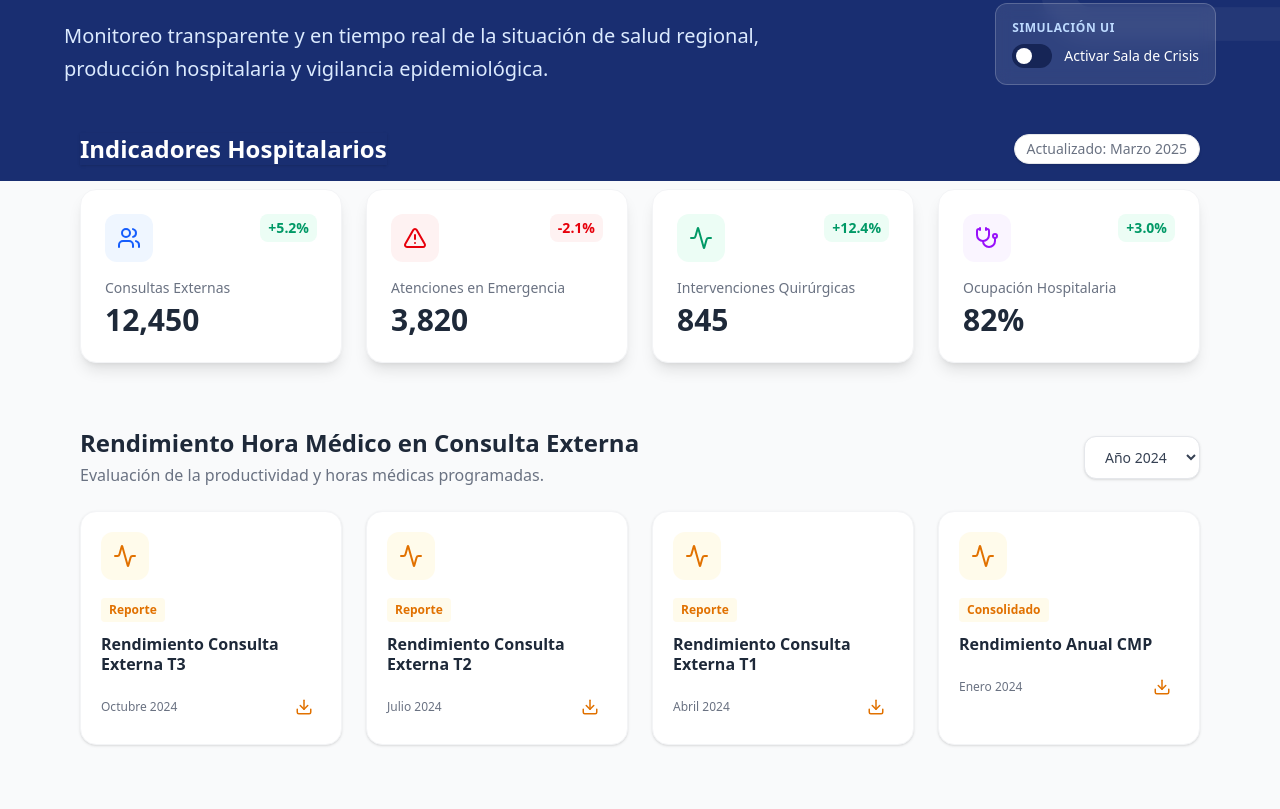
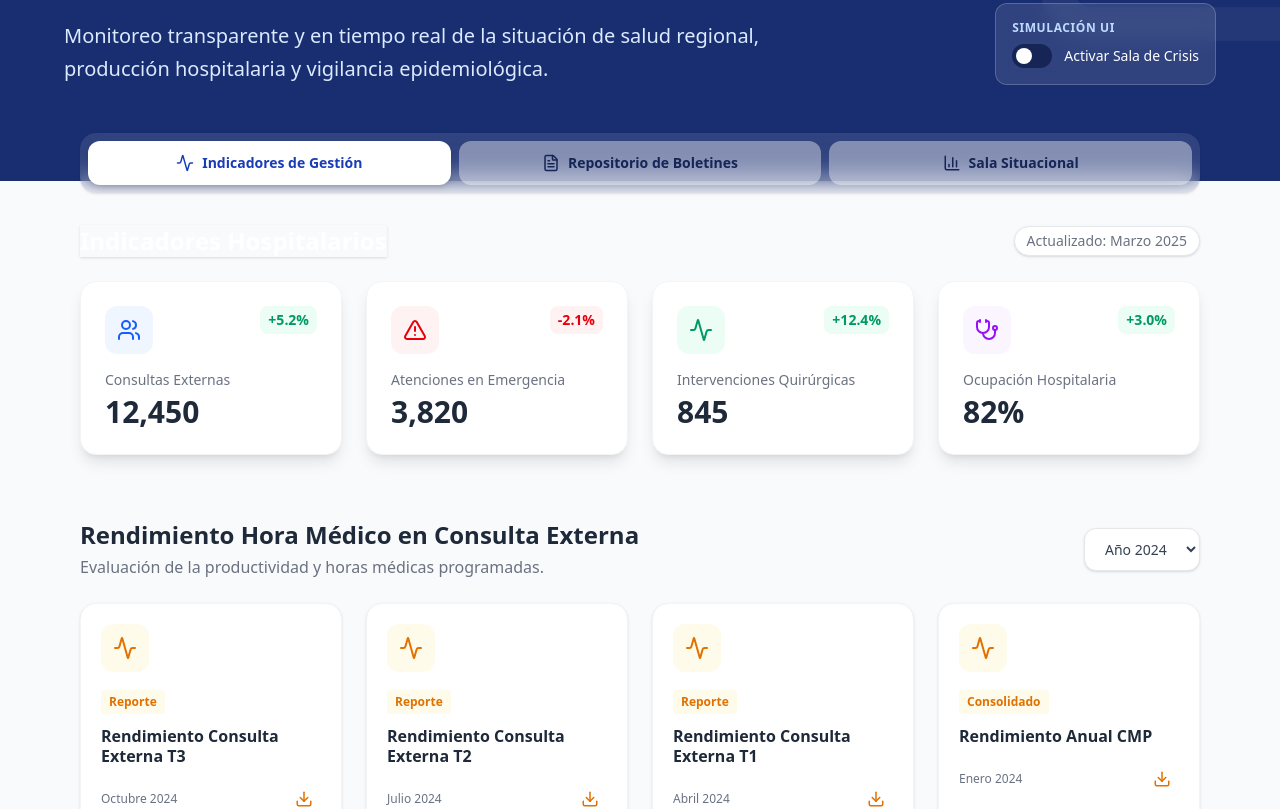
Before and after one commit to jhonyvp2000/hospital, a Next.js app: page /epidemiologia in a window 1280 px wide. Shown: the part 380-1189 px from the top of the page. Built offline with nearby package versions, Linux system fonts and the light colour scheme.

Commit message:
Refactor Epidemiologia page to use Tabbed UI navigation

```diff
--- a/src/app/epidemiologia/page.tsx
+++ b/src/app/epidemiologia/page.tsx
@@ -59,6 +59,10 @@ const bulletinsAnalisisInd = [
 export default function EpidemiologiaPage() {
     const [activeTab, setActiveTab] = useState('dengue');
     const [isCrisisActive, setIsCrisisActive] = useState(false); // Toggle to simulate Crisis Room
+
+    // UI/UX Redesign Tabs State
+    const [mainTab, setMainTab] = useState('indicadores'); // 'indicadores', 'boletines', 'situacional'
+    const [bolSubTab, setBolSubTab] = useState('epidemiologicos'); // 'epidemiologicos', 'iaas', 'estadisticos'
 
     return (
         <main className="min-h-screen bg-gray-50 pb-20">
@@ -127,6 +131,31 @@ export default function EpidemiologiaPage() {
             {/* Main Content */}
             <main className="container mx-auto max-w-6xl px-4 -mt-32 lg:-mt-12 relative z-30">
 
+                {/* Main Tabs Navigation */}
+                <div className="flex overflow-x-auto bg-white/10 rounded-2xl p-2 mb-8 gap-2 relative z-40 backdrop-blur-md shadow-sm xl:overflow-visible scrollbar-hide">
+                    <button
+                        onClick={() => setMainTab('indicadores')}
+                        className={`flex-1 min-w-[200px] py-3 px-4 rounded-xl font-bold text-sm transition-all flex justify-center items-center gap-2 ${mainTab === 'indicadores' ? 'bg-white text-blue-800 shadow-md' : 'bg-white/40 text-blue-950 hover:bg-white/80'}`}
+                    >
+                        <Activity size={18} /> Indicadores de Gestión
+                    </button>
+                    <button
+                        onClick={() => setMainTab('boletines')}
+                        className={`flex-1 min-w-[200px] py-3 px-4 rounded-xl font-bold text-sm transition-all flex justify-center items-center gap-2 ${mainTab === 'boletines' ? 'bg-white text-blue-800 shadow-md' : 'bg-white/40 text-blue-950 hover:bg-white/80'}`}
+                    >
+                        <FileText size={18} /> Repositorio de Boletines
+                    </button>
+                    <button
+                        onClick={() => setMainTab('situacional')}
+                        className={`flex-1 min-w-[200px] py-3 px-4 rounded-xl font-bold text-sm transition-all flex justify-center items-center gap-2 ${mainTab === 'situacional' ? 'bg-white text-blue-800 shadow-md' : 'bg-white/40 text-blue-950 hover:bg-white/80'}`}
+                    >
+                        <BarChart3 size={18} /> Sala Situacional
+                    </button>
+                </div>
+
+                {/* --- PESTAÑA 1: INDICADORES HOSPITALARIOS --- */}
+                {mainTab === 'indicadores' && (
+                    <div className="animate-in fade-in slide-in-from-bottom-4 duration-500">
                         {/* 1. Hospital Indicators KPIs */}
                         <div className="mb-16">
                             <div className="flex flex-col sm:flex-row sm:items-center justify-between mb-6 gap-3">
@@ -231,9 +260,43 @@ export default function EpidemiologiaPage() {
                                 ))}
                             </div>
                         </div>
+                    </div>
+                )}
 
+                {/* --- PESTAÑA 2: REPOSITORIO DE BOLETINES --- */}
+                {mainTab === 'boletines' && (
+                    <div className="animate-in fade-in slide-in-from-bottom-4 duration-500 flex flex-col md:flex-row gap-8">
+                        {/* Sidebar Menu */}
+                        <div className="w-full md:w-64 shrink-0 space-y-2">
+                            <button
+                                onClick={() => setBolSubTab('epidemiologicos')}
+                                className={`w-full text-left px-4 py-3 rounded-xl text-sm font-bold flex items-center justify-between transition-colors ${bolSubTab === 'epidemiologicos' ? 'bg-blue-50 text-blue-700 border border-blue-200' : 'bg-white text-gray-600 border border-gray-100 hover:bg-gray-50'}`}
+                            >
+                                <span className="flex items-center gap-2"><Activity size={18} /> Epidemiológicos</span>
+                                <ChevronRight size={16} className={bolSubTab === 'epidemiologicos' ? 'text-blue-500' : 'text-gray-300'} />
+                            </button>
+                            <button
+                                onClick={() => setBolSubTab('iaas')}
+                                className={`w-full text-left px-4 py-3 rounded-xl text-sm font-bold flex items-center justify-between transition-colors ${bolSubTab === 'iaas' ? 'bg-purple-50 text-purple-700 border border-purple-200' : 'bg-white text-gray-600 border border-gray-100 hover:bg-gray-50'}`}
+                            >
+                                <span className="flex items-center gap-2"><FileWarning size={18} /> Infecciones IAAS</span>
+                                <ChevronRight size={16} className={bolSubTab === 'iaas' ? 'text-purple-500' : 'text-gray-300'} />
+                            </button>
+                            <button
+                                onClick={() => setBolSubTab('estadisticos')}
+                                className={`w-full text-left px-4 py-3 rounded-xl text-sm font-bold flex items-center justify-between transition-colors ${bolSubTab === 'estadisticos' ? 'bg-emerald-50 text-emerald-700 border border-emerald-200' : 'bg-white text-gray-600 border border-gray-100 hover:bg-gray-50'}`}
+                            >
+                                <span className="flex items-center gap-2"><BarChart3 size={18} /> Estadísticos</span>
+                                <ChevronRight size={16} className={bolSubTab === 'estadisticos' ? 'text-emerald-500' : 'text-gray-300'} />
+                            </button>
+                        </div>
+
+                        {/* Boletines Content Based on Selection */}
+                        <div className="flex-1 bg-white p-6 rounded-3xl shadow-sm border border-gray-100">
+
+                            {bolSubTab === 'epidemiologicos' && (
+                                <div className="space-y-6 animate-in fade-in duration-300">
                                     {/* 2. Epidemiological Bulletins Grid */}
-                <div className="mb-16">
                                     <div className="flex flex-col md:flex-row md:items-center justify-between mb-6 gap-4">
                                         <div>
                                             <h2 className="text-2xl font-bold text-gray-800">Boletines Epidemiológicos</h2>
@@ -277,9 +340,11 @@ export default function EpidemiologiaPage() {
                                         </button>
                                     </div>
                                 </div>
+                            )}
 
+                            {bolSubTab === 'iaas' && (
+                                <div className="space-y-6 animate-in fade-in duration-300">
                                     {/* 2b. IAAS Bulletins Grid */}
-                <div className="mb-16">
                                     <div className="flex flex-col md:flex-row md:items-center justify-between mb-6 gap-4">
                                         <div>
                                             <h2 className="text-2xl font-bold text-gray-800">Boletines de Infecciones Asociadas a la Atención en Salud</h2>
@@ -322,9 +387,11 @@ export default function EpidemiologiaPage() {
                                         </button>
                                     </div>
                                 </div>
+                            )}
 
+                            {bolSubTab === 'estadisticos' && (
+                                <div className="space-y-6 animate-in fade-in duration-300">
                                     {/* 2c. Statistical Bulletins Grid */}
-                <div className="mb-16">
                                     <div className="flex flex-col md:flex-row md:items-center justify-between mb-6 gap-4">
                                         <div>
                                             <h2 className="text-2xl font-bold text-gray-800">Boletines Estadísticos</h2>
@@ -367,7 +434,14 @@ export default function EpidemiologiaPage() {
                                         </button>
                                     </div>
                                 </div>
+                            )}
+                        </div>
+                    </div>
+                )}
 
+                {/* --- PESTAÑA 3: SALA SITUACIONAL VIRTUAL --- */}
+                {mainTab === 'situacional' && (
+                    <div className="animate-in fade-in slide-in-from-bottom-4 duration-500">
                         {/* 3. Situational Rooms (Tabs) */}
                         <div className="bg-white rounded-3xl shadow-sm border border-gray-100 overflow-hidden">
                             <div className="bg-gray-50/50 p-6 md:p-8 border-b border-gray-100">
@@ -447,6 +521,8 @@ export default function EpidemiologiaPage() {
                                 )}
                             </div>
                         </div>
+                    </div>
+                )}
 
             </main>
         </main>
```
Lines whose indentation alone changed are shown as unchanged.
